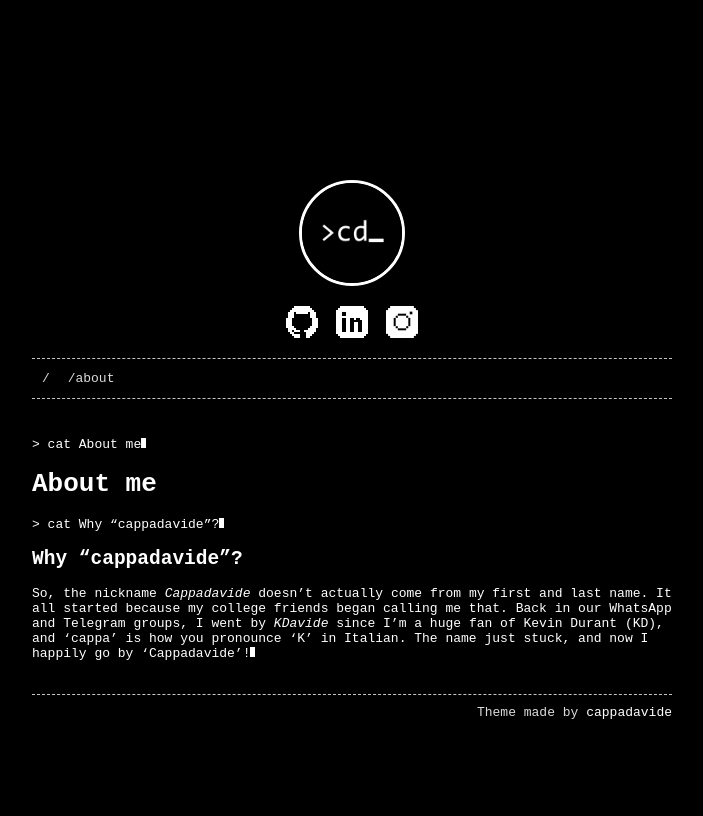
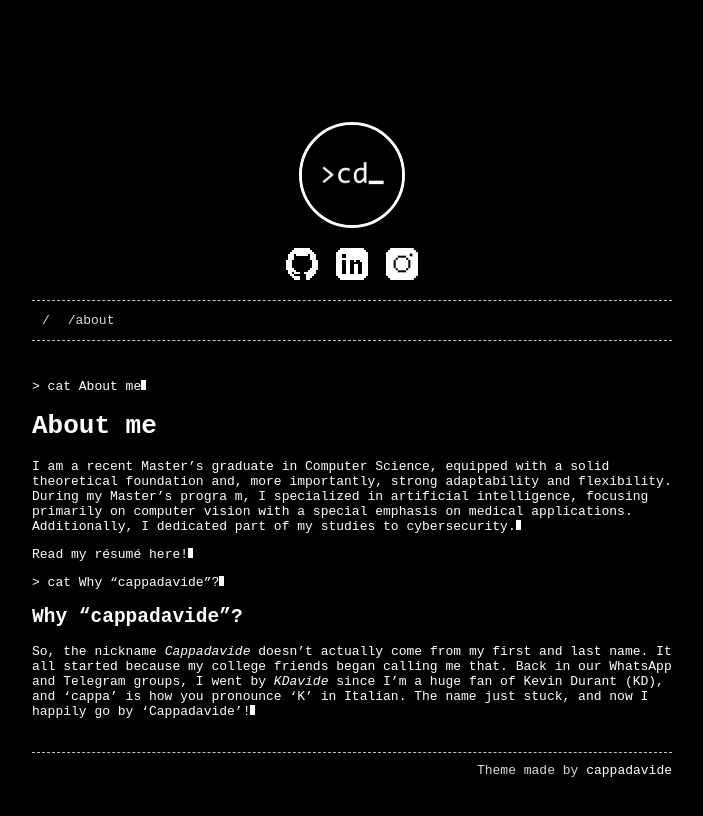
Before and after one commit to cappadavide/cappadavide.github.io, a Jekyll site: the page built from about.md, in a window 1280 px wide. Shown: the top 816 px of the page, without its empty margins (288-991 px from the left). Built offline with Jekyll 4.4.1, drawn with Linux system fonts in a browser that asks for light colours.

Commit message:
Update about.md
Added cv

```diff
--- a/about.md
+++ b/about.md
@@ -5,5 +5,12 @@ permalink: /about/
 ---
 
 # About me
+I am a recent Master's graduate in Computer Science, equipped with a solid theoretical foundation and, more importantly, strong adaptability and flexibility.
+During my Master's progra
+m, I specialized in artificial intelligence, focusing primarily on computer vision with a special emphasis on medical applications.
+Additionally, I dedicated part of my studies to cybersecurity.
+
+Read my résumé [here](https://github.com/user-attachments/files/15914655/cv_davidesomma.pdf)!
 ## Why "cappadavide"?
+
 So, the nickname *Cappadavide* doesn't actually come from my first and last name. It all started because my college friends began calling me that. Back in our WhatsApp and Telegram groups, I went by *KDavide* since I'm a huge fan of Kevin Durant (KD), and 'cappa' is how you pronounce 'K' in Italian. The name just stuck, and now I happily go by 'Cappadavide'!
```
